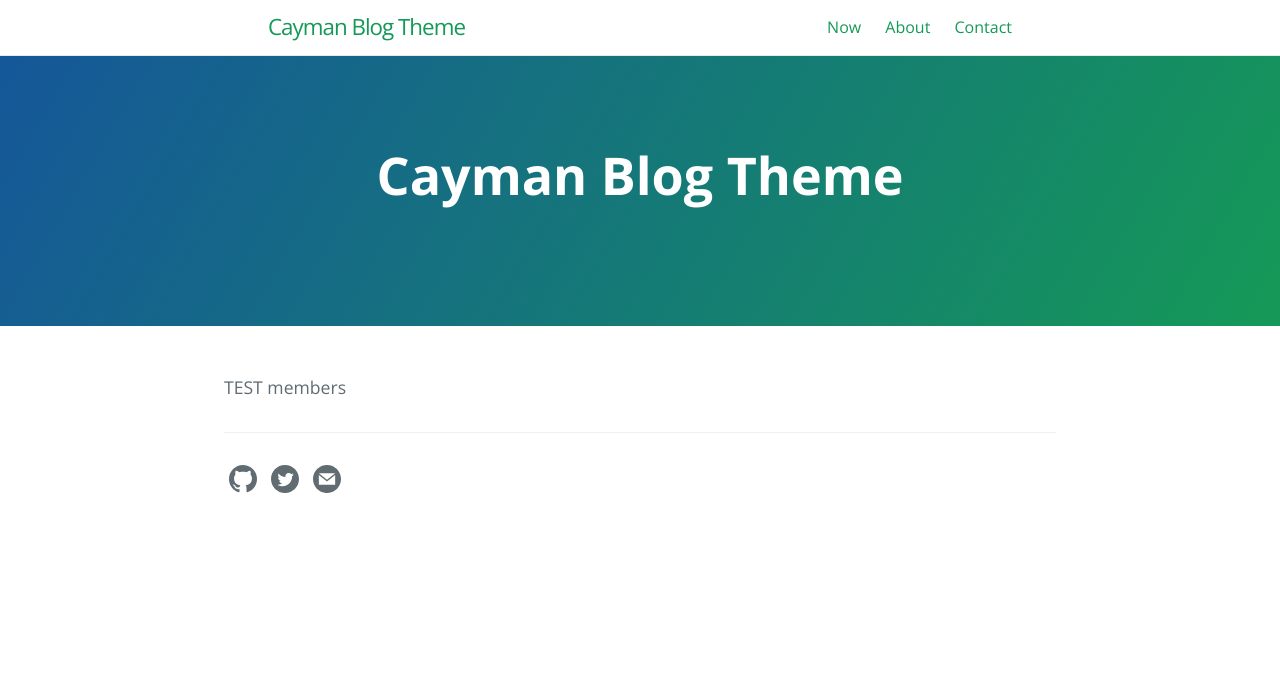
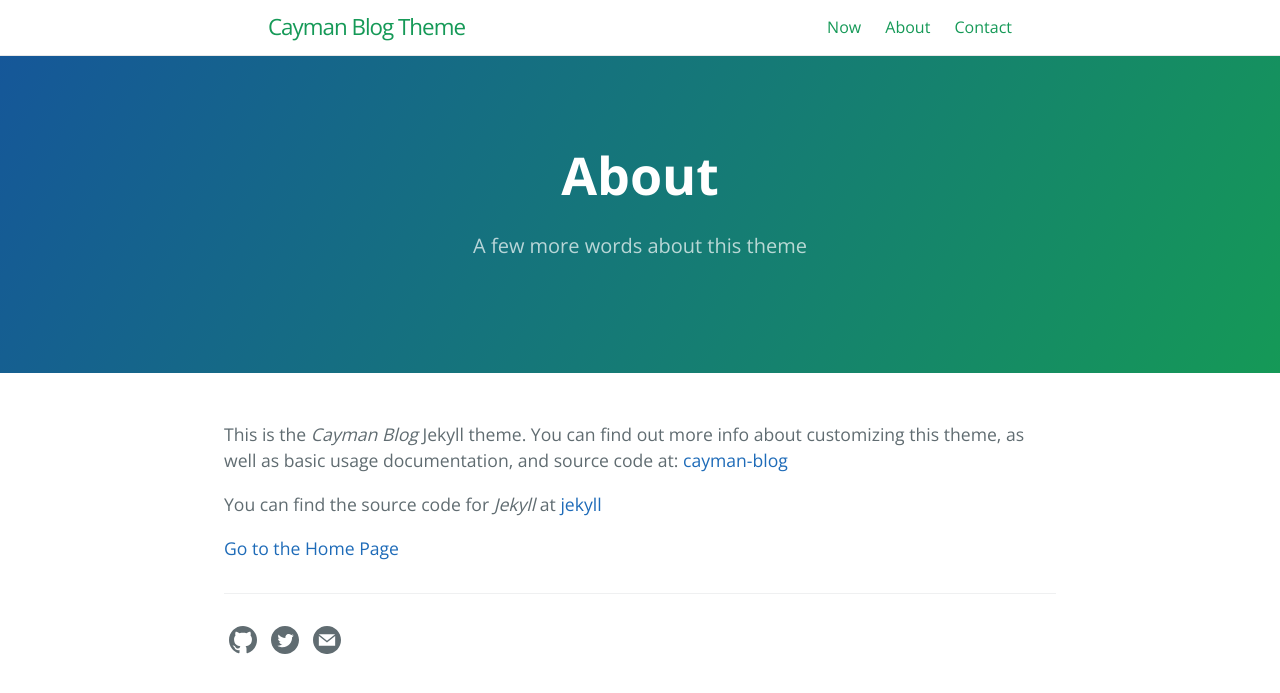
Before and after one commit to ai2s/ai2s.github.io, a Jekyll site: the page built from members.md, in a window 1280 px wide. Shown: the top 693 px of the page. Built offline with Jekyll 4.4.1, drawn with Linux system fonts in a browser that asks for light colours; our own code applies the rules of GitHub Pages for plain Markdown files.

Commit message:
Update members.md

```diff
--- a/members.md
+++ b/members.md
@@ -1 +1,15 @@
-TEST members
+---
+layout: page
+title: About
+tagline: A few more words about this theme
+permalink: /members.html
+ref: about
+order: 3
+---
+
+This is the _Cayman Blog_ Jekyll theme. You can find out more info about customizing this theme, as well as basic usage documentation, and source code at: [cayman-blog](https://github.com/lorepirri/cayman-blog)
+
+You can find the source code for _Jekyll_ at [jekyll](https://github.com/jekyll/jekyll)
+
+
+[Go to the Home Page]({{ '/' | absolute_url }})
```
